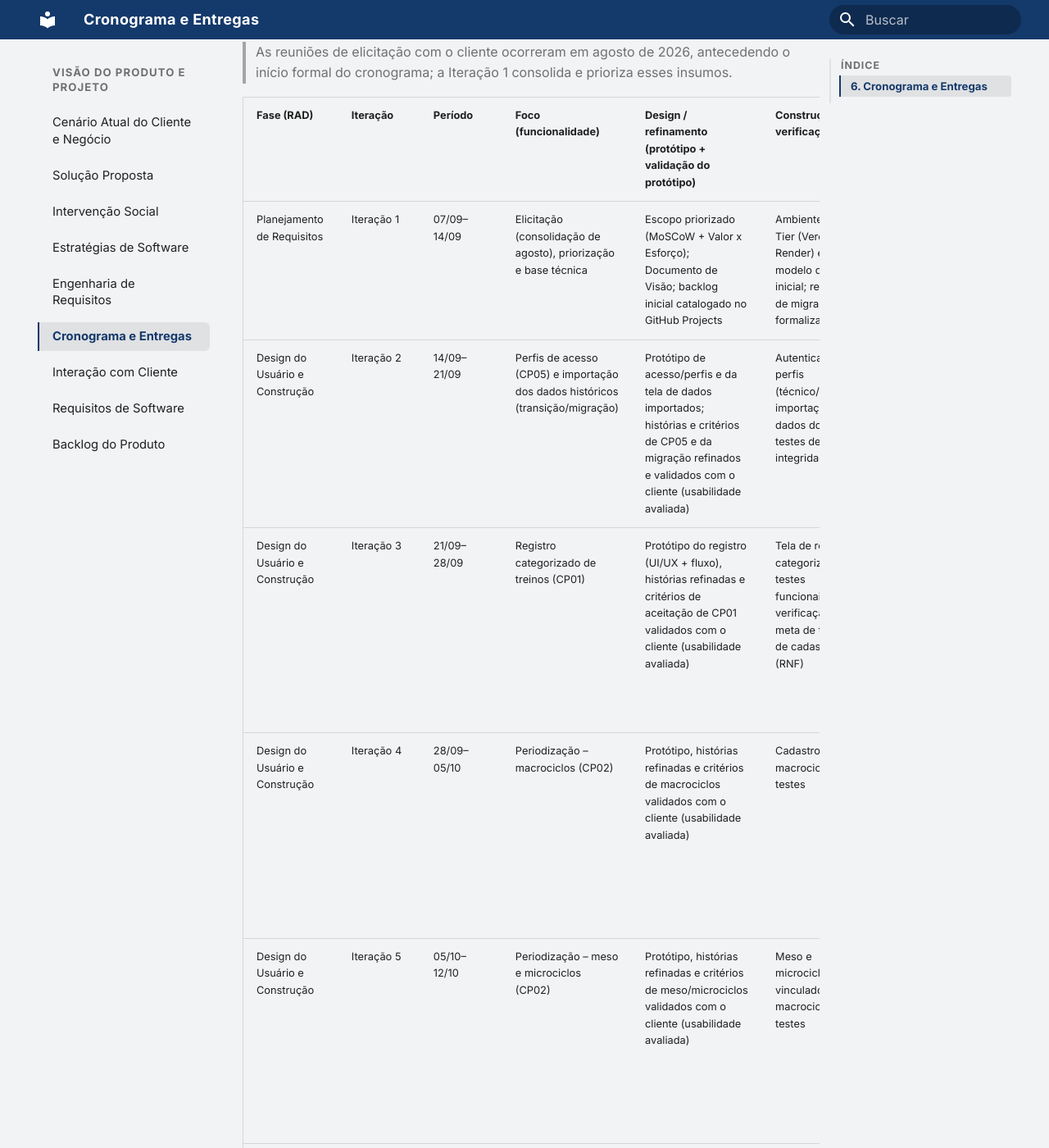
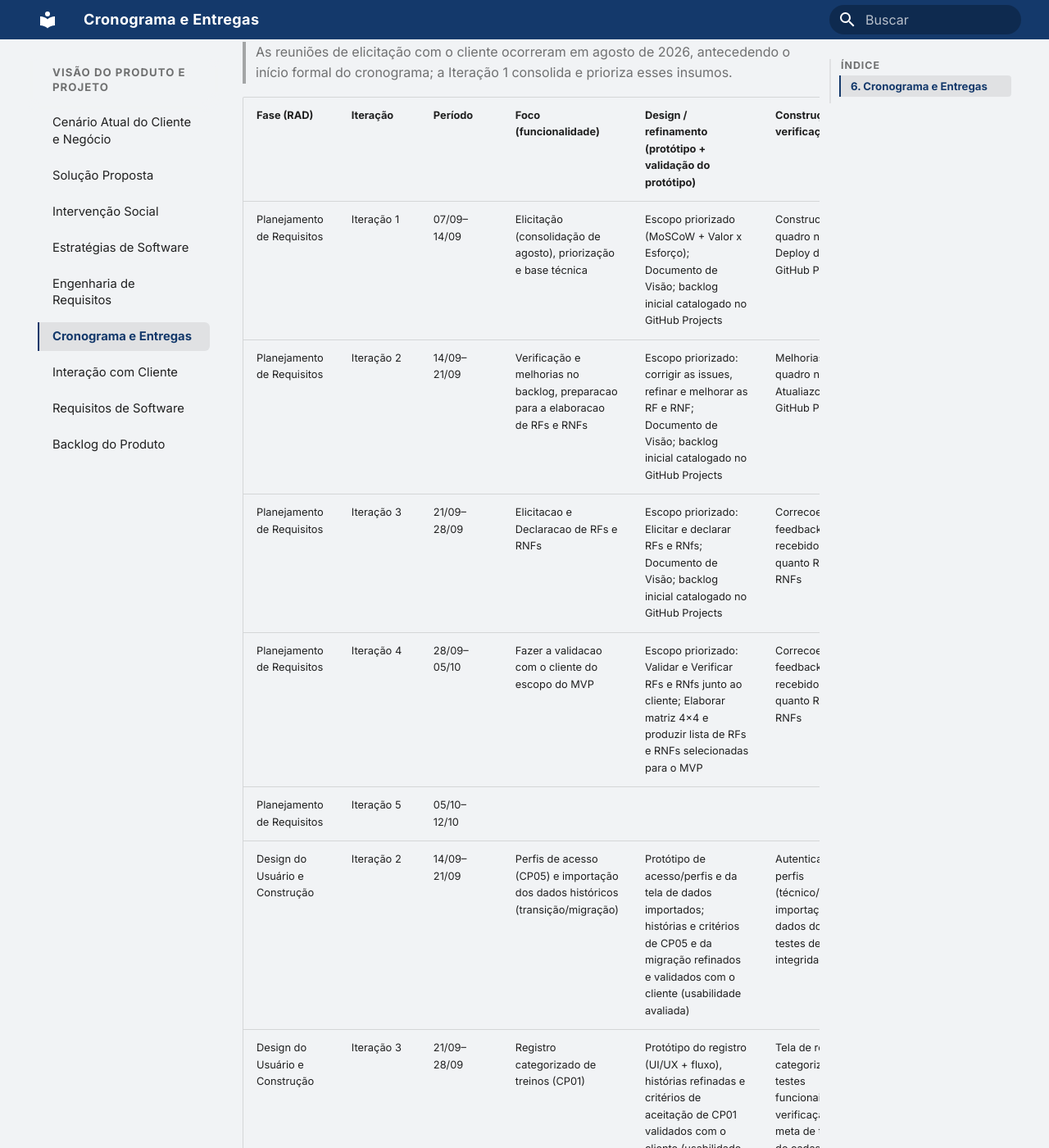
Before and after one commit to mdsreq-fga-unb/REQ-2026.2-T01-FutBoard, an MkDocs documentation site: the page built from docs/visao-produto/cronogramas-entregas.md, in a window 1280 px wide and 1400 px high, scrolled down 1050 px. Shown: the whole window at 82% size. Built offline with MkDocs 1.6.1 and Material for MkDocs 9.7.7, drawn with Linux system fonts in a browser that asks for light colours.

Commit message:
docs: ajusta e torna o cronograma mais alinhado com a realidade

```diff
--- a/docs/visao-produto/cronogramas-entregas.md
+++ b/docs/visao-produto/cronogramas-entregas.md
@@ -14,7 +14,11 @@ Para tornar esse ciclo explícito **em cada iteração**, as colunas de saída d
 
 | Fase (RAD) | Iteração | Período | Foco (funcionalidade) | Design / refinamento (protótipo + validação do protótipo) | Construção e verificação | Validação do incremento e resultado (ER) |
 |---|---|---|---|---|---|---|
-| Planejamento de Requisitos | Iteração 1 | 07/09–14/09 | Elicitação (consolidação de agosto), priorização e base técnica | Escopo priorizado (MoSCoW + Valor x Esforço); Documento de Visão; backlog inicial catalogado no GitHub Projects | Ambiente Free Tier (Vercel + Render) e modelo de dados inicial; requisito de migração formalizado | Escopo e prioridades validados com o técnico; alinhamento inicial com o técnico |
+| Planejamento de Requisitos | Iteração 1 | 07/09–14/09 | Elicitação (consolidação de agosto), priorização e base técnica | Escopo priorizado (MoSCoW + Valor x Esforço); Documento de Visão; backlog inicial catalogado no GitHub Projects | Construcao do quadro no Miro e Deploy do GitHub Pages | Escopo e prioridades validados com o técnico; alinhamento inicial com o técnico |
+| Planejamento de Requisitos | Iteração 2 | 14/09–21/09 | Verificação e melhorias no backlog, preparacao para a elaboracao de RFs e RNFs | Escopo priorizado: corrigir as issues, refinar e melhorar as RF e RNF; Documento de Visão; backlog inicial catalogado no GitHub Projects | Melhorias do quadro no Miro e Atualiazcao do GitHub Pages | Escopo e prioridades validados com o técnico; alinhamento inicial com o técnico |
+| Planejamento de Requisitos | Iteração 3 | 21/09–28/09 | Elicitacao e Declaracao de RFs e RNFs | Escopo priorizado: Elicitar e declarar RFs e RNfs; Documento de Visão; backlog inicial catalogado no GitHub Projects | Correcoes dos feedbacks recebidos quanto RFs e RNFs | Preparando para Validar RFs e RNFs com o técnico; alinhamento inicial com o técnico |
+| Planejamento de Requisitos | Iteração 4 | 28/09–05/10 | Fazer a validacao com o cliente do escopo do MVP | Escopo priorizado: Validar e Verificar RFs e RNfs junto ao cliente; Elaborar matriz 4x4 e produzir lista de RFs e RNFs selecionadas para o MVP | Correcoes dos feedbacks recebidos quanto RFs e RNFs | Preparando para Validar RFs e RNFs com o técnico; alinhamento inicial com o técnico |
+| Planejamento de Requisitos | Iteração 5 | 05/10–12/10 |  |  |  | |
 | Design do Usuário e Construção | Iteração 2 | 14/09–21/09 | Perfis de acesso (CP05) e importação dos dados históricos (transição/migração) | Protótipo de acesso/perfis e da tela de dados importados; histórias e critérios de CP05 e da migração refinados e validados com o cliente (usabilidade avaliada) | Autenticação e perfis (técnico/auxiliar); importação dos dados do Excel; testes de integridade | Acesso por perfil e integridade dos dados validados pelo técnico; requisitos, rastreabilidade e decisões atualizados |
 | Design do Usuário e Construção | Iteração 3 | 21/09–28/09 | Registro categorizado de treinos (CP01) | Protótipo do registro (UI/UX + fluxo), histórias refinadas e critérios de aceitação de CP01 validados com o cliente (usabilidade avaliada) | Tela de registro e categorização; testes funcionais; verificação da meta de tempo de cadastro (RNF) | Registro validado em campo pelo técnico; requisitos e rastreabilidade atualizados e decisões registradas no GitHub Projects |
 | Design do Usuário e Construção | Iteração 4 | 28/09–05/10 | Periodização – macrociclos (CP02) | Protótipo, histórias refinadas e critérios de macrociclos validados com o cliente (usabilidade avaliada) | Cadastro de macrociclos; testes | Estrutura de macrociclos validada com o técnico; requisitos e rastreabilidade atualizados e decisões registradas no GitHub Projects |
```
